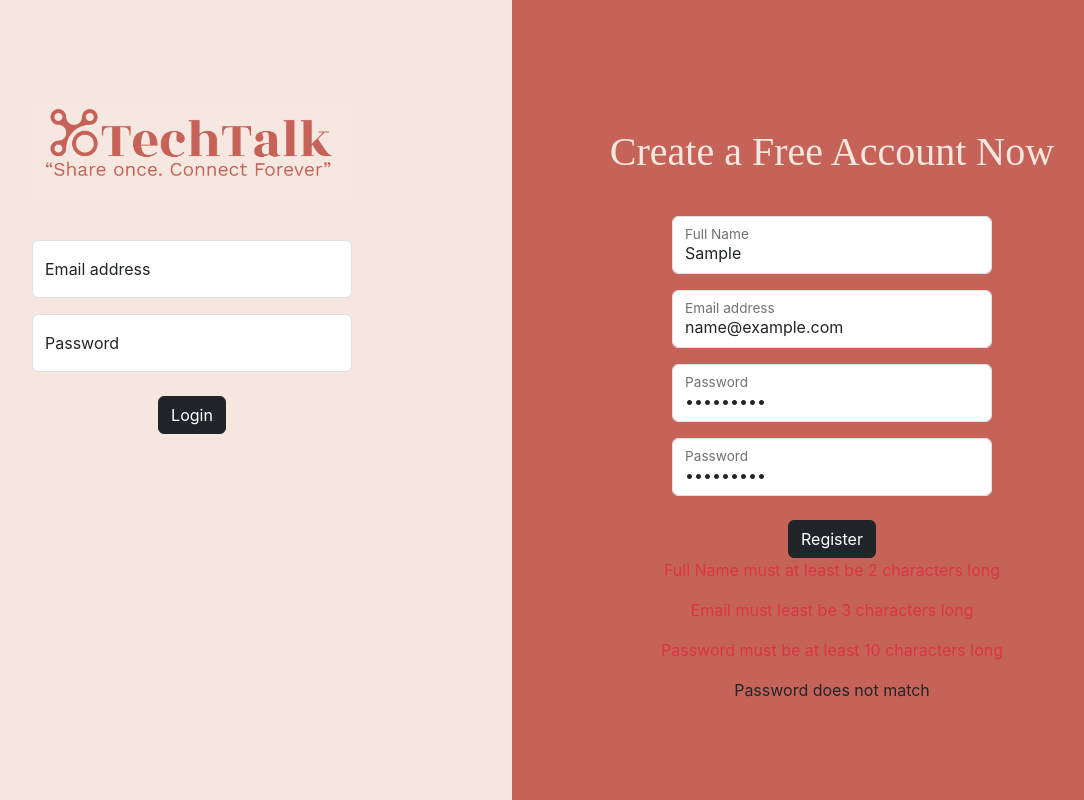
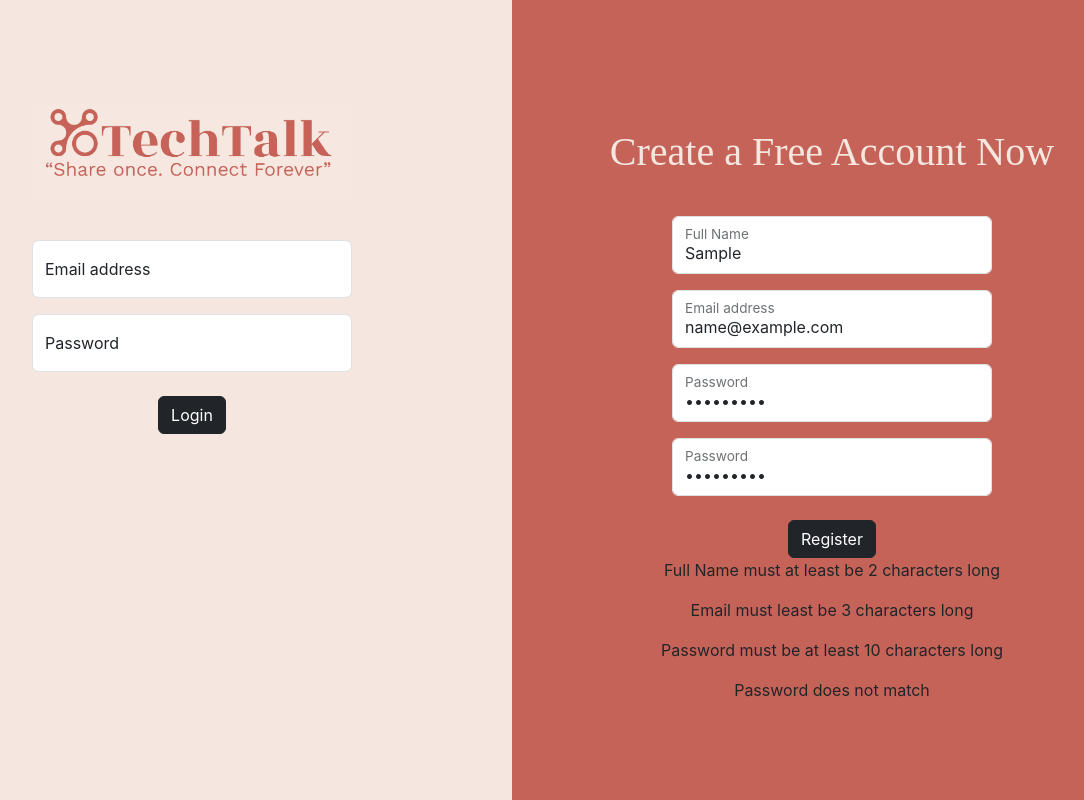
Before and after one commit to Cameronjs222/TechTalk, a React (Create React App) app in the folder client/: page / in a window 1280 px wide. Both pictures are taken after typing "Sample", "name@example.com", "Sample123", "Sample123" into the empty fields and a click on the button "Register". Shown: the whole page, without its empty margins (128-1212 px from the left). Built offline with nearby package versions, Linux system fonts and the light colour scheme; a web font is replaced by a local one.

Commit message:
Update LoginReg.jsx

```diff
--- a/client/src/components/LoginReg.jsx
+++ b/client/src/components/LoginReg.jsx
@@ -136,9 +136,9 @@ const LoginReg = () => {
                     <br />
                 <button type='submit' className='btn btn-dark'>Register</button>
             </form>
-            {regErrors.name ? <p className='text-danger'>{regErrors.name}</p> : ""}
-            {regErrors.email ? <p className='text-danger'>{regErrors.email}</p> : ""}
-            {regErrors.password ? <p className='text-danger'>{regErrors.password}</p> : ""}
+            {regErrors.name ? <p>{regErrors.name}</p> : ""}
+            {regErrors.email ? <p>{regErrors.email}</p> : ""}
+            {regErrors.password ? <p>{regErrors.password}</p> : ""}
             {regErrors.password !== regErrors.confirmPass ? <p>Password does not match</p> : null}
         </div>
     </div>
```
